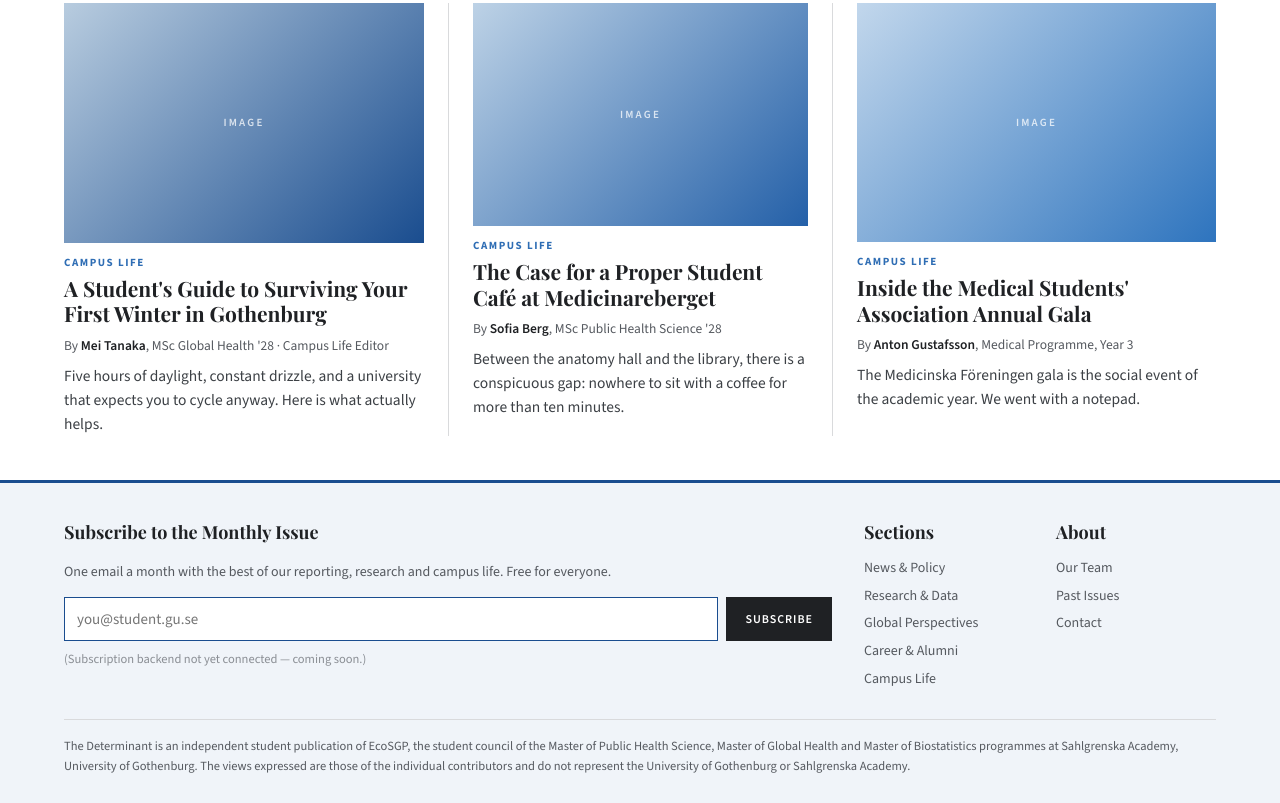
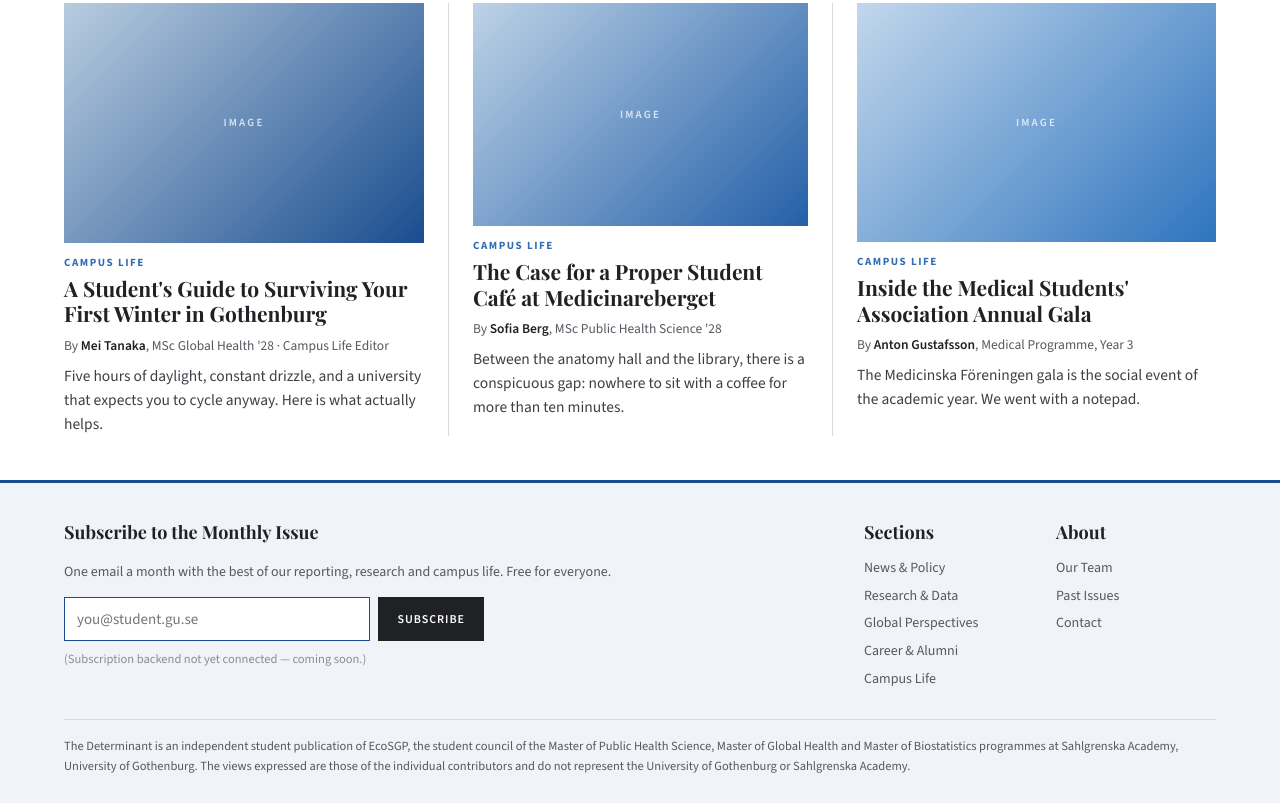
Before and after one commit to alicepg/the-determinant, an Eleventy site: page index.njk in a window 1280 px wide. Shown: the part 3690-4493 px from the top of the page. Built offline with nearby package versions, Linux system fonts and the light colour scheme; Eleventy itself is replaced by a stand-in of ours; files that its build step writes are made by us from their sources; a web font is replaced by a local one.

Commit message:
Constrain subscribe form width in footer
Co-Authored-By: Claude Sonnet 4.6 <noreply@anthropic.com>
Claude-Session: https://claude.ai/code/session_017xRvy5ZMAjmGF1fDqpuruj

```diff
--- a/styles.css
+++ b/styles.css
@@ -513,7 +513,7 @@ details[open] .archive-toggle-icon::after { opacity: 0; }
   padding-top: 16px;
   font-size: 12.5px;
 }
-.sub-form { display: flex; gap: 8px; margin-top: 12px; flex-wrap: wrap; }
+.sub-form { display: flex; gap: 8px; margin-top: 12px; flex-wrap: wrap; max-width: 420px; }
 .sub-form input {
   flex: 1 1 200px;
   padding: 11px 12px;
```
